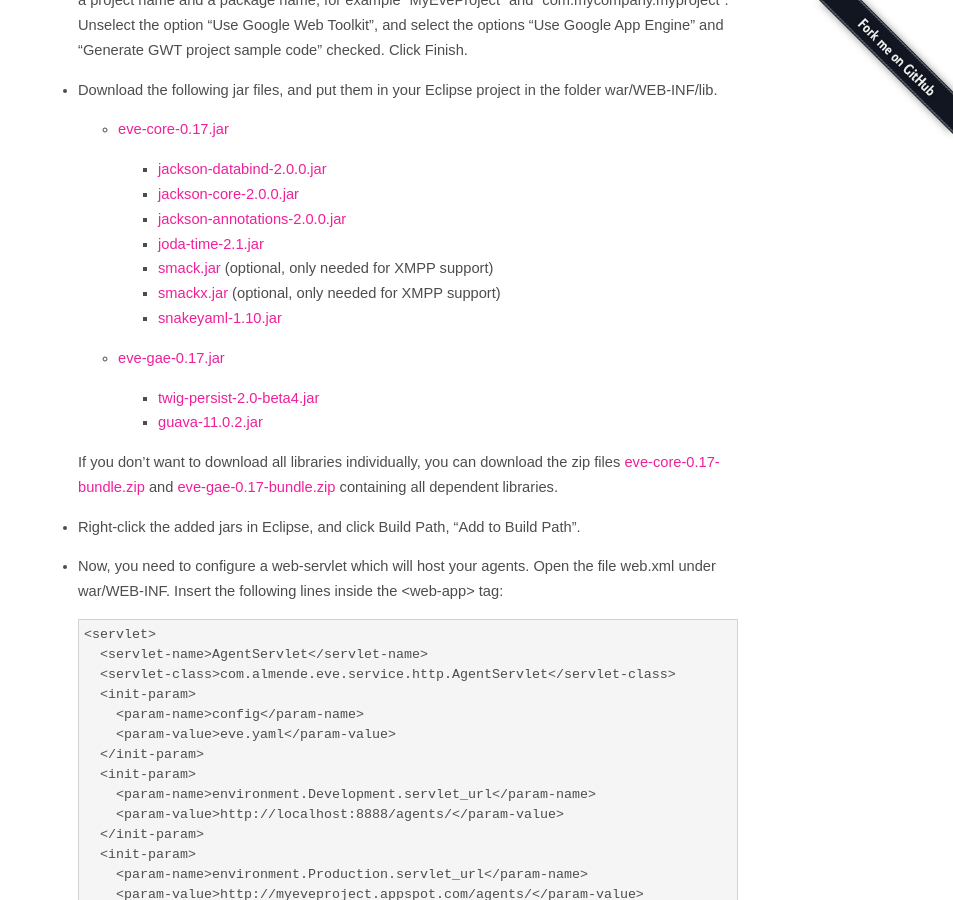
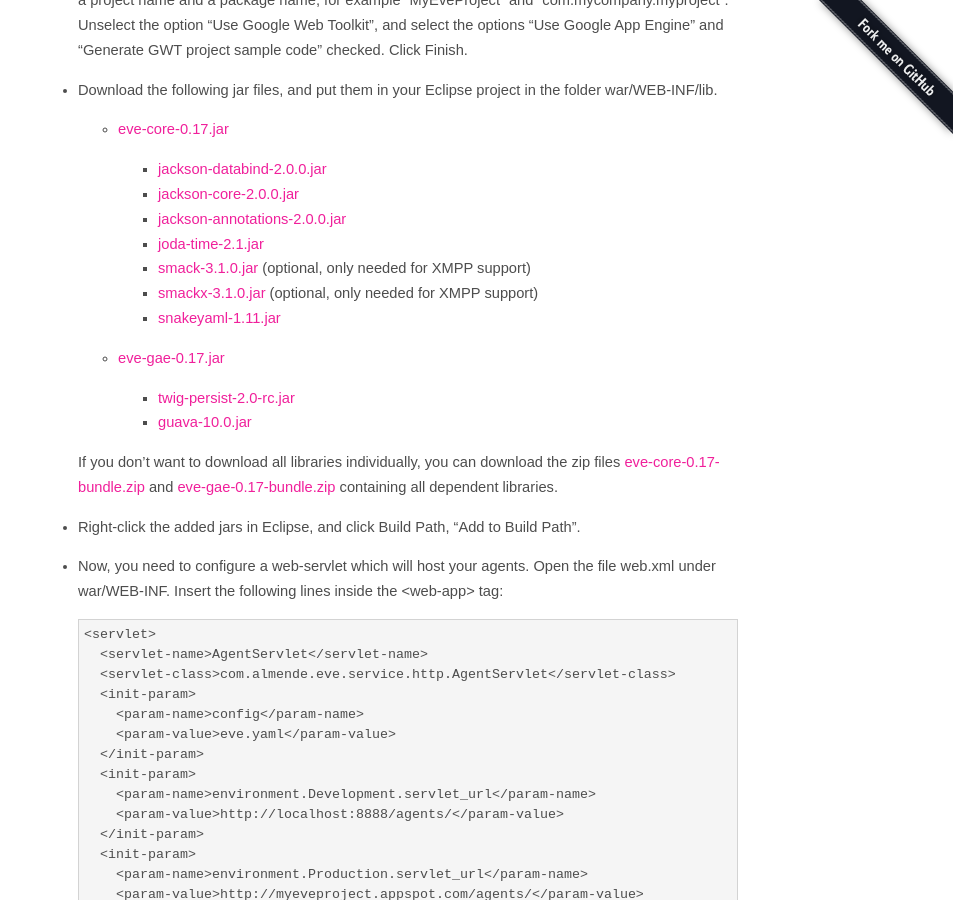
Before and after one commit to almende/eve, a Jekyll site: the page built from java_gettingstarted.md, in a window 1280 px wide and 900 px high, scrolled down 1062 px. Shown: the whole window, without its empty margins (327-1280 px from the left). Built offline with Jekyll 4.4.1, drawn with Linux system fonts in a browser that asks for light colours.

Commit message:
library version numbers updated

```diff
--- a/java_gettingstarted.md
+++ b/java_gettingstarted.md
@@ -76,16 +76,16 @@ web servlet.
     - [jackson-core-2.0.0.jar](http://jackson.codehaus.org)
     - [jackson-annotations-2.0.0.jar](http://jackson.codehaus.org)
     - [joda-time-2.1.jar](http://joda-time.sourceforge.net/)
-    - [smack.jar](http://www.igniterealtime.org/projects/smack/)
+    - [smack-3.1.0.jar](http://www.igniterealtime.org/projects/smack/)
       (optional, only needed for XMPP support)
-    - [smackx.jar](http://www.igniterealtime.org/projects/smack/)
+    - [smackx-3.1.0.jar](http://www.igniterealtime.org/projects/smack/)
       (optional, only needed for XMPP support)
-    - [snakeyaml-1.10.jar](http://snakeyaml.org)
+    - [snakeyaml-1.11.jar](http://snakeyaml.org)
 
   - [eve-gae-{{eve_gae_version}}.jar](files/java/eve-gae-{{eve_gae_version}}.jar)
 
-    - [twig-persist-2.0-beta4.jar](http://code.google.com/p/twig-persist)
-    - [guava-11.0.2.jar](http://code.google.com/p/guava-libraries)
+    - [twig-persist-2.0-rc.jar](http://code.google.com/p/twig-persist)
+    - [guava-10.0.jar](http://code.google.com/p/guava-libraries)
 
   If you don't want to download all libraries individually, you can download the
   zip files
```
Also changed, not shown: java_configuration.md (+3 -3 lines), java_libraries.md (+5 -4 lines).
